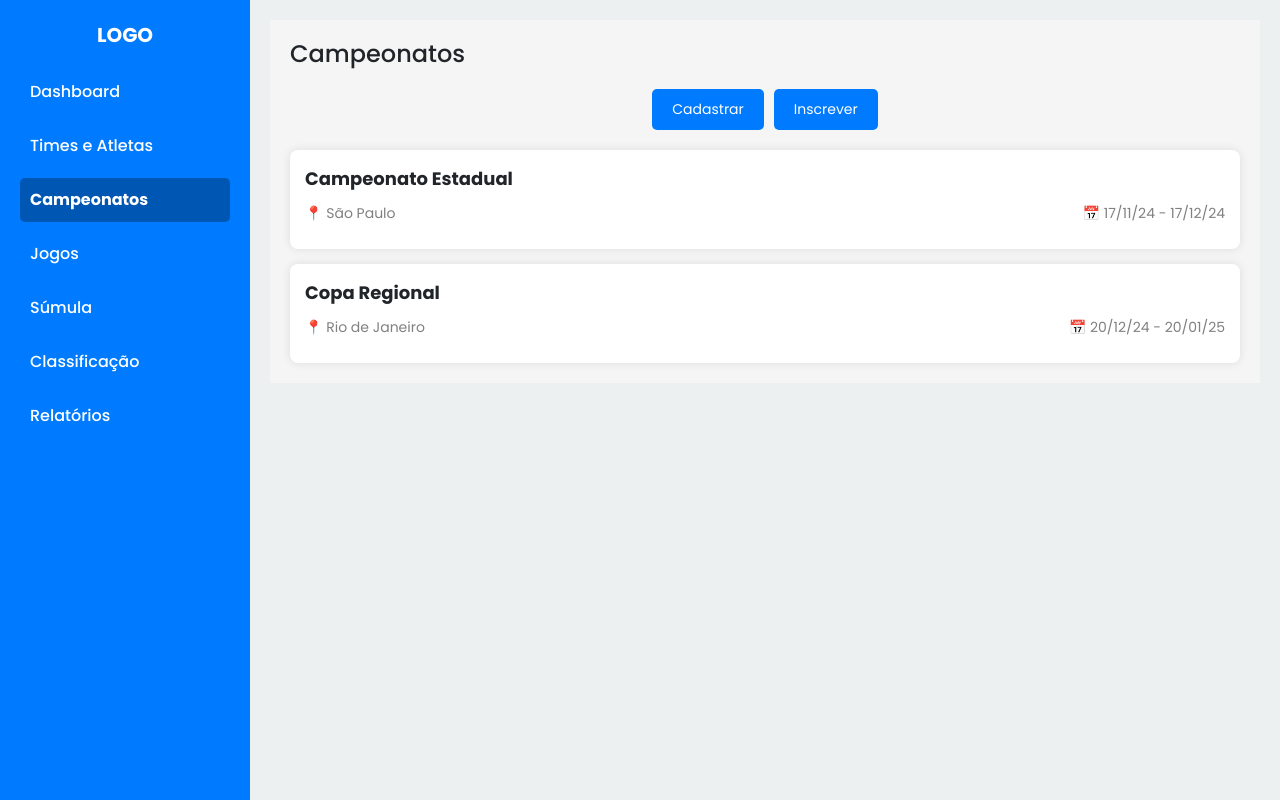
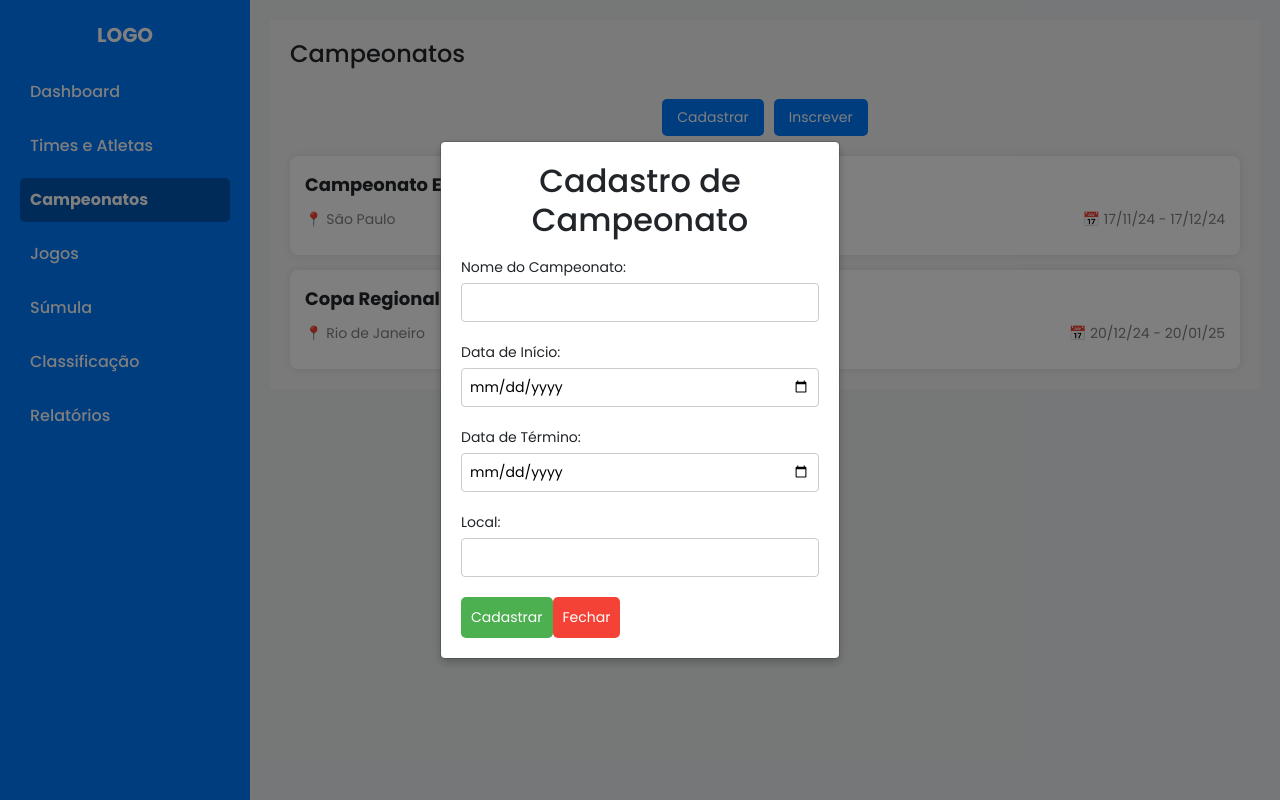
Before and after one commit to PedroFaria06/Gerenciador_Campeonatos_Esportivos, an Angular app: page /campeonatos in a window 1280 px wide. Both pictures are taken after a click on the button "Cadastrar". Built offline with nearby package versions, Linux system fonts and the light colour scheme; a small style sheet from the web is missing.

Commit message:
Cadastro de Campeonatos

```diff
--- a/src/app/campeonato/campeonato.component.css
+++ b/src/app/campeonato/campeonato.component.css
@@ -1,7 +1,6 @@
 .dashboard-container {
   display: flex;
 }
-
 .sidebar {
   width: 250px;
   background-color: #007bff;
@@ -140,14 +139,6 @@ h1 {
   border: none;
   border-radius: 5px;
   cursor: pointer;
-}
-
-.btn-cadastrar {
-  background-color: #007bff;
-  color: white;
-}
-
-.btn-inscrever {
   background-color: #007bff;
   color: white;
 }
@@ -175,23 +166,6 @@ h1 {
   justify-content: center;
   gap: 10px;
   margin-bottom: 20px;
-}
-
-.btn-cadastrar,
-.btn-inscrever {
-  padding: 10px 20px;
-  font-size: 14px;
-  background-color: #007bff;
-  color: white;
-  border: none;
-  border-radius: 5px;
-  cursor: pointer;
-  transition: background-color 0.3s;
-}
-
-.btn-cadastrar:hover,
-.btn-inscrever:hover {
-  background-color: #0056b3;
 }
 
 .dropdown {
@@ -252,7 +226,65 @@ h1 {
   text-align: center;
   flex-grow: 1;
 }
+.modal {
+  position: fixed;
+  top: 0;
+  left: 0;
+  width: 100%;
+  height: 100%;
+  background-color: rgba(0, 0, 0, 0.5);
+  display: flex;
+  justify-content: center;
+  align-items: center;
+  z-index: 1000;
+}
 
-.dropdown {
-  margin-left: auto;
+.modal-content {
+  background-color: white;
+  padding: 20px;
+  border-radius: 5px;
+  width: 400px;
+  box-shadow: 0 4px 8px rgba(0, 0, 0, 0.2);
 }
+
+h2 {
+  text-align: center;
+}
+
+label {
+  display: block;
+  margin: 10px 0 5px;
+  font-size: 14px;
+}
+
+input {
+  width: 100%;
+  padding: 8px;
+  margin-bottom: 10px;
+  border-radius: 4px;
+  border: 1px solid #ccc;
+  font-size: 14px;
+}
+
+button {
+  padding: 10px;
+  background-color: #4CAF50;
+  color: white;
+  border: none;
+  border-radius: 5px;
+  cursor: pointer;
+  margin-top: 10px;
+  font-size: 14px;
+}
+
+button[type="button"] {
+  background-color: #f44336;
+}
+
+button:hover {
+  opacity: 0.9;
+}
+
+button[type="button"]:hover {
+  opacity: 0.7;
+}
--- a/src/app/campeonato/campeonato.component.html
+++ b/src/app/campeonato/campeonato.component.html
@@ -3,7 +3,7 @@
     <div class="content">
         <h1>Campeonatos</h1>
         <div class="buttons-container">
-          <button class="btn-cadastrar">Cadastrar</button>
+            <button class="btn-cadastrar" (click)="exibirFormularioCadastro()">Cadastrar</button>
             <button class="btn-inscrever">Inscrever</button>
         </div>
 
@@ -13,7 +13,6 @@
                     <span class="campeonato-nome">{{ campeonato.nome }}</span>
                     <span class="status {{ campeonato.status | lowercase }}">{{ campeonato.status }}</span>
                 </div>
-
                 <div class="info">
                     <span>📍 {{ campeonato.local }}</span>
                     <span>📅 {{ campeonato.data }}</span>
@@ -36,13 +35,34 @@
                         <div *ngFor="let time of campeonato.times" class="time-card">
                             <div class="time-imagem"></div>
                             <span class="time-nome">{{ time.nome }}</span>
-                          <button (click)="confirmarExclusao(campeonato, time)" class="excluir-btn">
-                              🗑️
-                          </button>
+                            <button (click)="confirmarExclusao(campeonato, time)" class="excluir-btn">🗑️</button>
                         </div>
                     </div>
                 </div>
             </div>
         </div>
     </div>
+
+    <!-- Cadastro -->
+    <div class="modal" *ngIf="mostrarFormularioCadastro">
+      <div class="modal-content">
+        <h2>Cadastro de Campeonato</h2>
+        <form (ngSubmit)="cadastrarCampeonato()">
+          <label for="nome">Nome do Campeonato:</label>
+          <input id="nome" [(ngModel)]="novoCampeonato.nome" name="nome" required />
+
+          <label for="dataInicio">Data de Início:</label>
+          <input id="dataInicio" type="date" [(ngModel)]="novoCampeonato.dataInicio" name="dataInicio" required />
+
+          <label for="dataTermino">Data de Término:</label>
+          <input id="dataTermino" type="date" [(ngModel)]="novoCampeonato.dataTermino" name="dataTermino" required />
+
+          <label for="local">Local:</label>
+          <input id="local" [(ngModel)]="novoCampeonato.local" name="local" required />
+
+          <button type="submit">Cadastrar</button>
+          <button type="button" (click)="fecharFormularioCadastro()">Fechar</button>
+        </form>
       </div>
+    </div>
+  </div>
--- a/src/app/campeonato/campeonato.component.ts
+++ b/src/app/campeonato/campeonato.component.ts
@@ -1,10 +1,11 @@
 import { Component } from '@angular/core';
 import { CommonModule } from '@angular/common';
+import { FormsModule } from '@angular/forms';
 
 @Component({
   selector: 'app-campeonato',
   standalone: true,
-  imports: [CommonModule],
+  imports: [CommonModule, FormsModule],
   templateUrl: './campeonato.component.html',
   styleUrls: ['./campeonato.component.css']
 })
@@ -45,16 +46,47 @@ export class CampeonatoComponent {
       ]
     }
   ];
-  public toggleTimes(index: number) {
+  novoCampeonato = {
+    nome: '',
+    dataInicio: '',
+    dataTermino: '',
+    local: ''
+  };
+  mostrarFormularioCadastro = false;
+  exibirFormularioCadastro() {
+    this.mostrarFormularioCadastro = !this.mostrarFormularioCadastro;
+  }
+  fecharFormularioCadastro() {
+    this.mostrarFormularioCadastro = false;
+  }
+  cadastrarCampeonato() {
+    if (this.novoCampeonato.nome && this.novoCampeonato.dataInicio && this.novoCampeonato.dataTermino && this.novoCampeonato.local) {
+      const data = `${this.novoCampeonato.dataInicio} - ${this.novoCampeonato.dataTermino}`;
+      this.campeonatos.push({
+        nome: this.novoCampeonato.nome,
+        status: 'Não Iniciado',
+        local: this.novoCampeonato.local,
+        data: data,
+        timesVisiveis: false,
+        times: []
+      });
+
+      this.novoCampeonato = { nome: '', dataInicio: '', dataTermino: '', local: '' };
+      this.mostrarFormularioCadastro = false;
+    } else {
+      alert('Por favor, preencha todos os campos.');
+    }
+  }
+  toggleTimes(index: number) {
     this.campeonatos[index].timesVisiveis = !this.campeonatos[index].timesVisiveis;
   }
-  public excluirTime(campeonato: any, time: any) {
+  excluirTime(campeonato: any, time: any) {
     const index = campeonato.times.indexOf(time);
     if (index !== -1) {
       campeonato.times.splice(index, 1);
     }
   }
-  public confirmarExclusao(campeonato: any, time: any) {
+  confirmarExclusao(campeonato: any, time: any) {
     const confirmacao = window.confirm(`Tem certeza que deseja excluir o time ${time.nome}?`);
     if (confirmacao) {
       this.excluirTime(campeonato, time);
```
Lines whose indentation alone changed are shown as unchanged.
